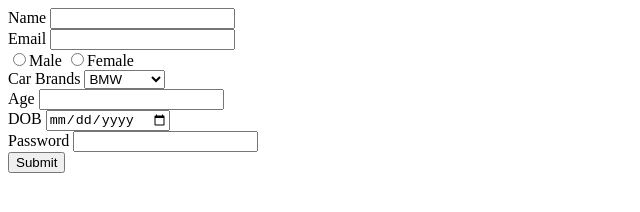
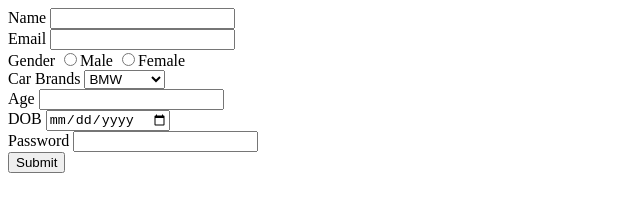
Before and after one commit to acciojob/signup-form-car-NishantLokhand, a website: page main.html in a window 1280 px wide. Shown: the whole page, without its empty margins (0-640 px from the left). Drawn offline with Linux system fonts and the light colour scheme.

Commit message:
created a submission

```diff
--- a/main.html
+++ b/main.html
@@ -15,7 +15,7 @@
 		<label for="email">Email</label>
 		<input type="email" id="email" required><br>
 
-
+		<label for="gender">Gender</label>
 		<input type="radio" id="male" name="gender" required>Male
 		<input type="radio" id="female" name="gender" required>Female<br>
 
```
